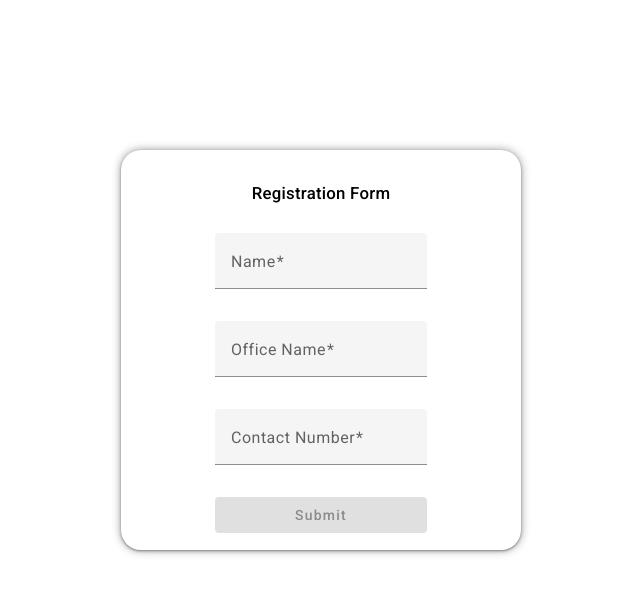
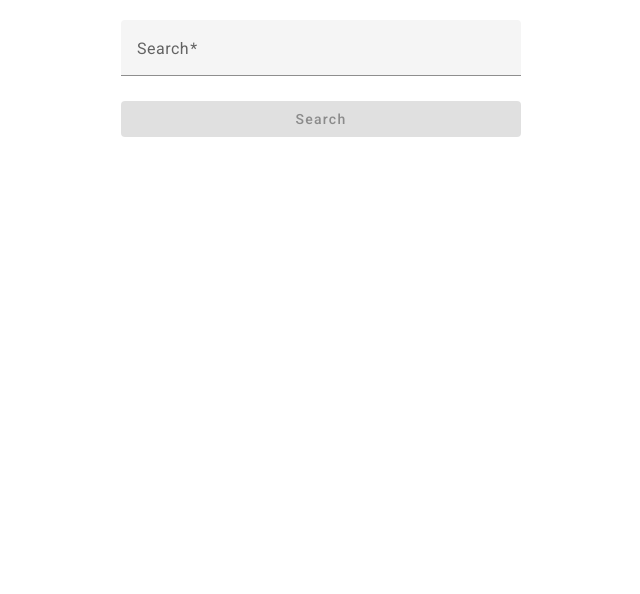
Before and after one commit to renuvenu/Elevator, an Angular app: page / in a window 1280 px wide. Shown: the top 594 px of the page, without its empty margins (319-959 px from the left). Built offline with nearby package versions, Linux system fonts and the light colour scheme.

Commit message:
Added history details

```diff
--- a/src/app/app.component.html
+++ b/src/app/app.component.html
@@ -1,3 +1,4 @@
 <!-- <app-floors-component></app-floors-component> -->
 <!-- <app-forms></app-forms> -->
-<app-regform></app-regform>
+<!-- <app-regform></app-regform> -->
+<app-user-history></app-user-history>
--- a/src/app/app.module.ts
+++ b/src/app/app.module.ts
@@ -31,6 +31,8 @@ import { MatDialog, MatDialogModule } from '@angular/material/dialog';
 import { HttpClientModule } from '@angular/common/http';
 import { FormsModule, ReactiveFormsModule } from '@angular/forms';
 import { MdbModalModule } from 'mdb-angular-ui-kit/modal';
+import { UserHistoryComponent } from './user-history/user-history.component';
+import { HistoryCardComponent } from './history-card/history-card.component';
 
 @NgModule({
   declarations: [
@@ -43,7 +45,9 @@ import { MdbModalModule } from 'mdb-angular-ui-kit/modal';
     UserDetailComponent,
     FloorsComponentComponent,
     RegformComponent,
-    PopUpComponent
+    PopUpComponent,
+    UserHistoryComponent,
+    HistoryCardComponent
   ],
   imports: [
     BrowserModule,
--- /dev/null
+++ b/src/app/history-card/history-card.component.css
@@ -0,0 +1,30 @@
+.history-container {
+        /* background: orange; */
+        width: 1200px;
+        border-radius: 16px;
+        overflow: auto;
+        padding: 16px;
+
+  }
+  .history-details{
+    display: flex;
+  align-items: center;
+  justify-content: space-between;
+  font-size: 23px;
+  font-family: sans-serif;
+  font-weight: bold;
+  }
+  .card{
+    align-items: center;
+    justify-content: center;
+    width: 80%;
+    overflow:auto;
+    position: relative;
+    height: 100%;
+    margin: 0 auto;
+    margin-top: 10px;
+    border-radius: 20px;
+    box-shadow: 0px 0px 10px 0px #9b9b9b,
+    0 1px 1px 0 #9b9b9b,
+    0 1px 3px 0 #9b9b9b;
+  }
--- /dev/null
+++ b/src/app/history-card/history-card.component.html
@@ -0,0 +1,12 @@
+<mat-card class="card">
+    <div class="history-container">
+        <div class="history-details">
+            <p>{{userhistory.personId }}</p>
+            <p>{{userhistory.weight }}</p>
+            <p>{{userhistory.fromFloorNum}}</p>
+            <p>{{userhistory.toFloorNum}}</p>
+            <p>{{userhistory.travelledDateTime }}</p>
+            <p>{{userhistory.status }}</p>
+        </div>
+    </div>
+</mat-card>
--- /dev/null
+++ b/src/app/history-card/history-card.component.ts
@@ -0,0 +1,19 @@
+import { Component, Input } from '@angular/core';
+
+@Component({
+  selector: 'app-history-card',
+  templateUrl: './history-card.component.html',
+  styleUrls: ['./history-card.component.css']
+})
+export class HistoryCardComponent {
+  @Input() userhistory = {
+    id:'',
+    personId: '',
+    weight:0,
+    fromFloorNum:0,
+    toFloorNum:0,
+    travelledDateTime:'',
+    status:''
+   };
+
+}
--- /dev/null
+++ b/src/app/user-history/user-history.component.css
@@ -0,0 +1,8 @@
+.search-form {
+    display: flex;
+    gap: 3px;
+    flex-direction: column;
+    max-width: 400px;
+    padding-top:20px;
+    margin: 0 auto;
+  }
--- /dev/null
+++ b/src/app/user-history/user-history.component.html
@@ -0,0 +1,28 @@
+<form [formGroup]="searchForm" class="search-form">
+  <mat-form-field class="example-full-width">
+    <mat-label>Search</mat-label>
+    <input
+      type="text"
+      matInput
+      placeholder="Enter user Id to view the History"
+      formControlName="userId"
+    />
+    <mat-error *ngIf="userid?.errors?.['required']">
+    </mat-error>
+  </mat-form-field>
+  <button
+  mat-raised-button
+  color="primary"
+  type="submit"
+  [disabled]="searchForm.invalid" (click)="searchuserHistory()"
+>
+  Search
+</button>
+
+</form>
+<div class="movie-list-container">
+  <app-history-card
+    *ngFor="let dt of searchResult"
+    [userhistory]="dt"
+  ></app-history-card>
+</div>
--- /dev/null
+++ b/src/app/user-history/user-history.component.ts
@@ -0,0 +1,36 @@
+import { Component } from '@angular/core';
+import { FormBuilder, FormGroup, Validators } from '@angular/forms';
+import { HttpClient } from '@angular/common/http';
+
+@Component({
+  selector: 'app-user-history',
+  templateUrl: './user-history.component.html',
+  styleUrls: ['./user-history.component.css']
+})
+export class UserHistoryComponent {
+  searchForm: FormGroup;
+  searchResult: any;
+
+  constructor(private fb: FormBuilder, private http: HttpClient) {
+    this.searchForm = this.fb.group({
+      userId: ['',Validators.required]
+    });
+  }
+  get userid() {
+    return this.searchForm.get('userId');
+  }
+
+
+  searchuserHistory() {
+    const userId = this.searchForm.get('userId')?.value;
+    if (userId) {
+      this.http.get<any[]>(`https://localhost:7160/api/PersonDetailsInLift/user/${userId}`)
+        .subscribe(data => {
+          console.log(data);
+          this.searchResult = data;
+        });
+
+
+    }
+  }
+}
```
Also changed, not shown: src/app/regform/regform.component.html (+8 -12 lines), 2 other files (tests, documents, lock files or other folders).
